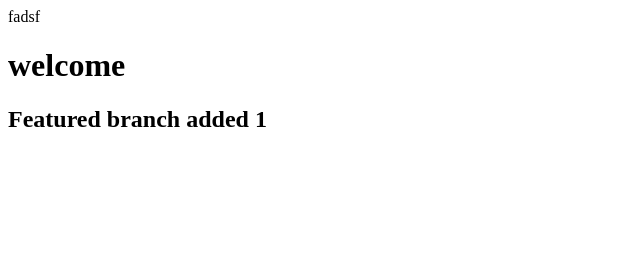
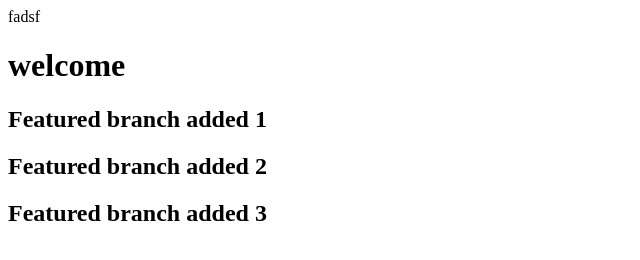
Before and after one commit to nareshg01/pocommand, a plain HTML site: page index.html in a window 1280 px wide. Shown: the whole page, without its empty margins (0-640 px from the left). Drawn offline with Linux system fonts and the light colour scheme.

Commit message:
featured

```diff
--- a/index.html
+++ b/index.html
@@ -4,5 +4,8 @@
     <body>
         <h1>welcome</h1>
         <h2>Featured branch added 1</h2>
+        <h2>Featured branch added 2</h2>
+        <h2>Featured branch added 3</h2>
+
     </body>
 </htm>
```
